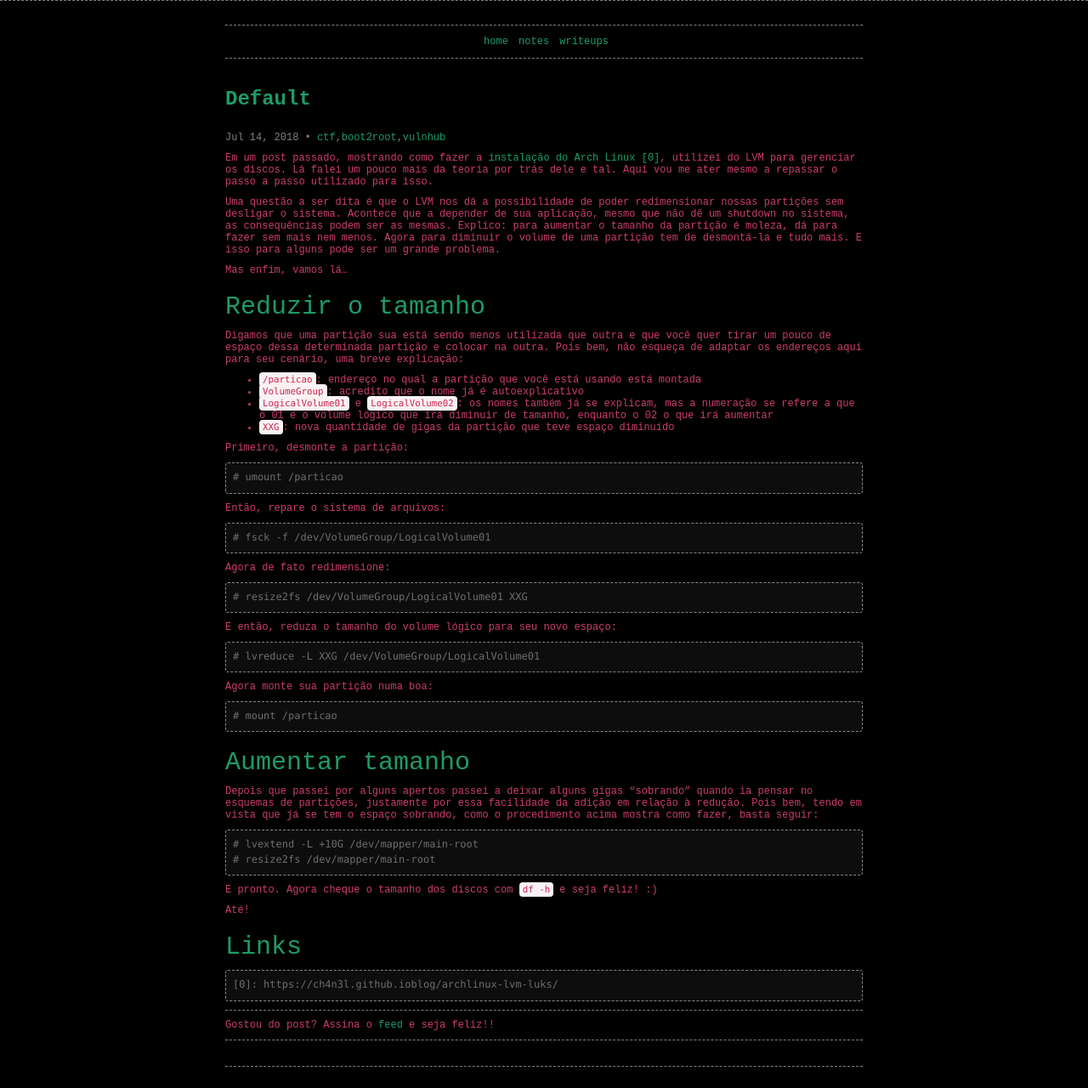
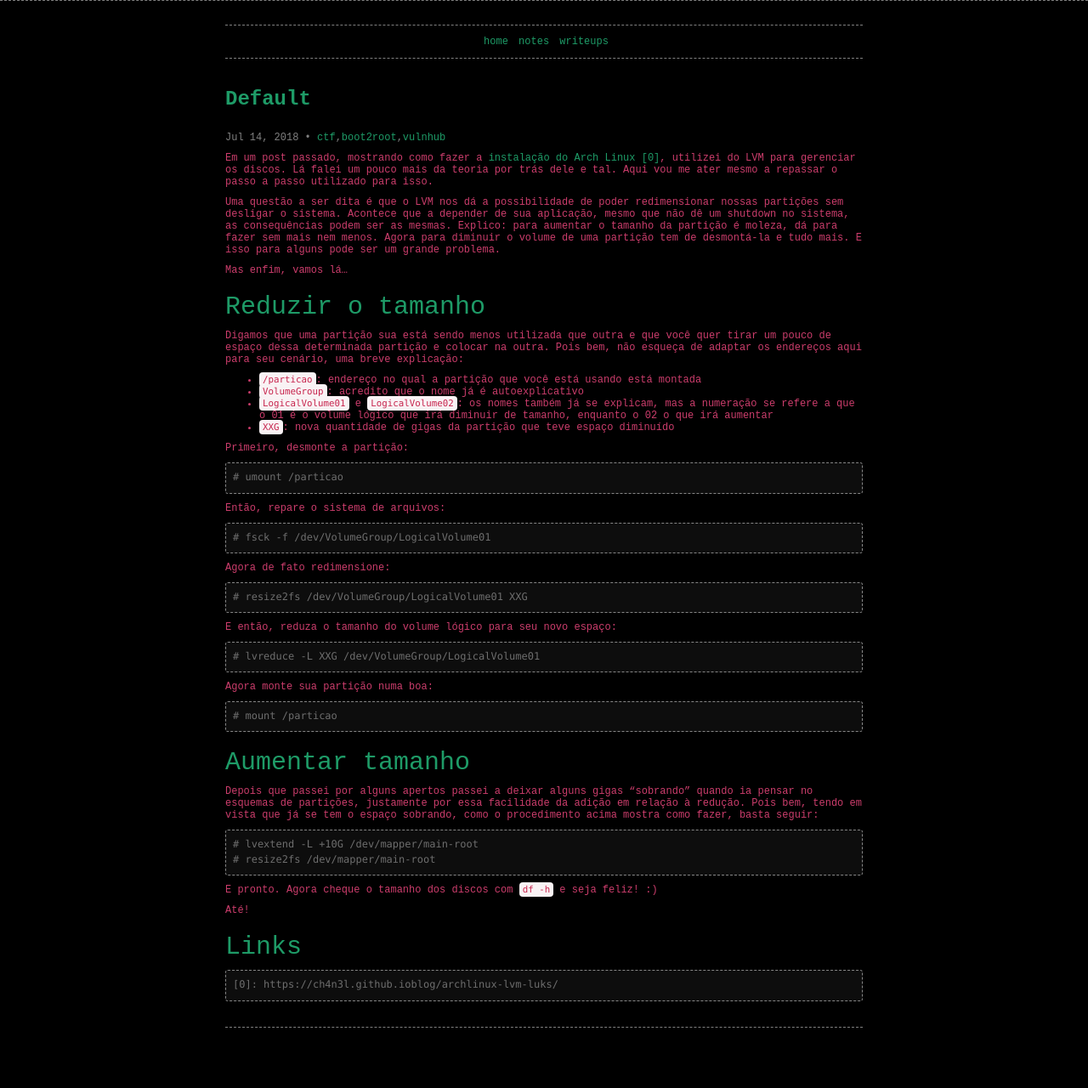
Before and after one commit to ch4n3l/ch4n3l.github.io, a Jekyll site: the page built from _posts/2017/master/2000-01-01-master.md, in a window 1280 px wide. Shown: the whole page at 85% size. Built offline with Jekyll 4.4.1, drawn with Linux system fonts in a browser that asks for light colours; comment, search, counter and statistics services are not loaded; after the commit the page ends 1234 px from its top, so only the background shows below that.

Commit message:
remove bottom layer text

```diff
--- a/_layouts/post.html
+++ b/_layouts/post.html
@@ -20,9 +20,6 @@ layout: page
   {{ content }}
   </article>
 
-	<p class="feed-recomendation">
-		Gostou do post? Assina o <a href="{{ site.baseurl }}feed/">feed</a> e seja feliz!!
-	</p>
 
   {% include disqus.html %}
 
```
